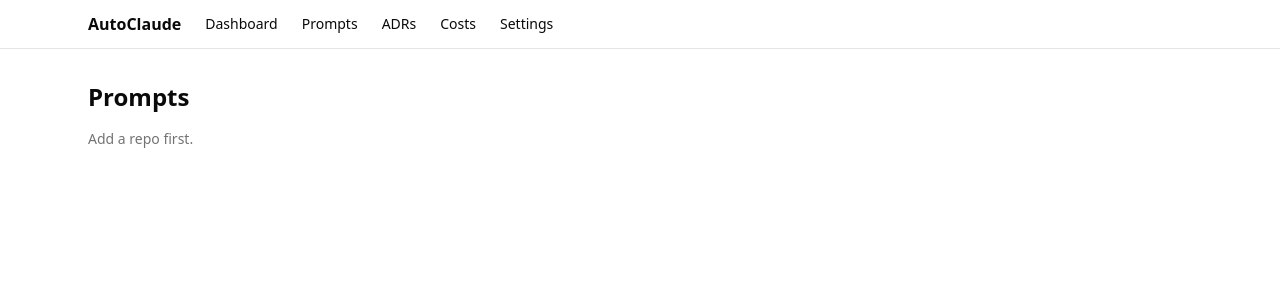
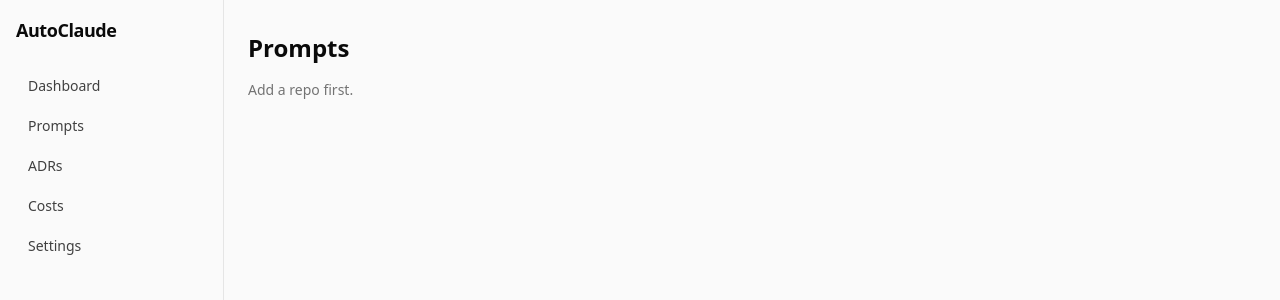
Before and after one commit to NilsR0711/drydock, a Next.js app: page /prompts in a window 1280 px wide. Shown: the top 300 px of the page. Built offline with nearby package versions, Linux system fonts and the light colour scheme; no server answers; the database is empty.

Commit message:
feat: sidebar app shell and UI polish

```diff
--- a/src/app/globals.css
+++ b/src/app/globals.css
@@ -1,7 +1,7 @@
 @import "tailwindcss";
 
 :root {
-  --background: #ffffff;
+  --background: #fafafa;
   --foreground: #0a0a0a;
 }
 
@@ -21,4 +21,16 @@
   background: var(--background);
   color: var(--foreground);
   font-family: ui-sans-serif, system-ui, sans-serif;
+  -webkit-font-smoothing: antialiased;
 }
+
+/* Smooth reorder + hover transitions for the issue queue */
+.issue-row {
+  transition:
+    background-color 0.15s ease,
+    transform 0.15s ease,
+    opacity 0.15s ease;
+}
+.issue-row.dragging {
+  opacity: 0.6;
+}
--- a/src/app/layout.tsx
+++ b/src/app/layout.tsx
@@ -1,6 +1,6 @@
+import { AppShell } from "@/components/app-shell";
 import { pendingCount } from "@/lib/adr/service";
 import type { Metadata } from "next";
-import Link from "next/link";
 import "./globals.css";
 
 export const dynamic = "force-dynamic";
@@ -9,14 +9,6 @@
   title: "AutoClaude",
   description: "Autonomously process GitHub issues via Claude Code",
 };
-
-const NAV = [
-  { href: "/", label: "Dashboard" },
-  { href: "/prompts", label: "Prompts" },
-  { href: "/adrs", label: "ADRs" },
-  { href: "/costs", label: "Costs" },
-  { href: "/settings", label: "Settings" },
-];
 
 export default function RootLayout({ children }: { children: React.ReactNode }) {
   let pending = 0;
@@ -28,24 +20,7 @@
   return (
     <html lang="en">
       <body>
-        <div className="min-h-screen">
-          <header className="border-b border-neutral-200 dark:border-neutral-800">
-            <nav className="mx-auto flex max-w-6xl items-center gap-6 px-6 py-3">
-              <span className="font-semibold">AutoClaude</span>
-              {NAV.map((item) => (
-                <Link key={item.href} href={item.href} className="text-sm hover:underline">
-                  {item.label}
-                  {item.href === "/adrs" && pending > 0 && (
-                    <span className="ml-1 rounded-full bg-red-600 px-1.5 text-xs text-white">
-                      {pending}
-                    </span>
-                  )}
-                </Link>
-              ))}
-            </nav>
-          </header>
-          <main className="mx-auto max-w-6xl px-6 py-8">{children}</main>
-        </div>
+        <AppShell adrPending={pending}>{children}</AppShell>
       </body>
     </html>
   );
--- /dev/null
+++ b/src/components/app-shell.tsx
@@ -0,0 +1,46 @@
+import Link from "next/link";
+
+const NAV = [
+  { href: "/", label: "Dashboard" },
+  { href: "/prompts", label: "Prompts" },
+  { href: "/adrs", label: "ADRs" },
+  { href: "/costs", label: "Costs" },
+  { href: "/settings", label: "Settings" },
+];
+
+export function AppShell({
+  children,
+  adrPending = 0,
+}: {
+  children: React.ReactNode;
+  adrPending?: number;
+}) {
+  return (
+    <div className="flex min-h-screen">
+      <aside className="hidden w-56 shrink-0 border-r border-neutral-200 bg-neutral-50 p-4 dark:border-neutral-800 dark:bg-neutral-900 sm:block">
+        <Link href="/" className="mb-6 block text-lg font-semibold tracking-tight">
+          AutoClaude
+        </Link>
+        <nav className="flex flex-col gap-1">
+          {NAV.map((item) => (
+            <Link
+              key={item.href}
+              href={item.href}
+              className="flex items-center justify-between rounded-md px-3 py-2 text-sm text-neutral-700 transition-colors hover:bg-neutral-200 dark:text-neutral-300 dark:hover:bg-neutral-800"
+            >
+              {item.label}
+              {item.href === "/adrs" && adrPending > 0 && (
+                <span className="rounded-full bg-red-600 px-1.5 text-xs text-white">
+                  {adrPending}
+                </span>
+              )}
+            </Link>
+          ))}
+        </nav>
+      </aside>
+      <main className="flex-1 px-6 py-8">
+        <div className="mx-auto max-w-6xl">{children}</div>
+      </main>
+    </div>
+  );
+}
--- a/src/components/ui/badge.tsx
+++ b/src/components/ui/badge.tsx
@@ -2,15 +2,15 @@
 import type * as React from "react";
 
 const STATUS_COLORS: Record<string, string> = {
-  queued: "bg-neutral-200 text-neutral-800",
-  working: "bg-blue-100 text-blue-800",
-  ci_running: "bg-amber-100 text-amber-800",
-  ci_failed: "bg-orange-100 text-orange-800",
-  retrying: "bg-amber-100 text-amber-800",
-  merged: "bg-green-100 text-green-800",
-  needs_human: "bg-red-100 text-red-800",
-  aborted: "bg-neutral-300 text-neutral-700",
-  interrupted: "bg-purple-100 text-purple-800",
+  queued: "bg-neutral-200 text-neutral-800 dark:bg-neutral-700 dark:text-neutral-100",
+  working: "bg-blue-100 text-blue-800 dark:bg-blue-900 dark:text-blue-100",
+  ci_running: "bg-amber-100 text-amber-800 dark:bg-amber-900 dark:text-amber-100",
+  ci_failed: "bg-orange-100 text-orange-800 dark:bg-orange-900 dark:text-orange-100",
+  retrying: "bg-amber-100 text-amber-800 dark:bg-amber-900 dark:text-amber-100",
+  merged: "bg-green-100 text-green-800 dark:bg-green-900 dark:text-green-100",
+  needs_human: "bg-red-100 text-red-800 dark:bg-red-900 dark:text-red-100",
+  aborted: "bg-neutral-300 text-neutral-700 dark:bg-neutral-700 dark:text-neutral-200",
+  interrupted: "bg-purple-100 text-purple-800 dark:bg-purple-900 dark:text-purple-100",
 };
 
 export function Badge({
```
